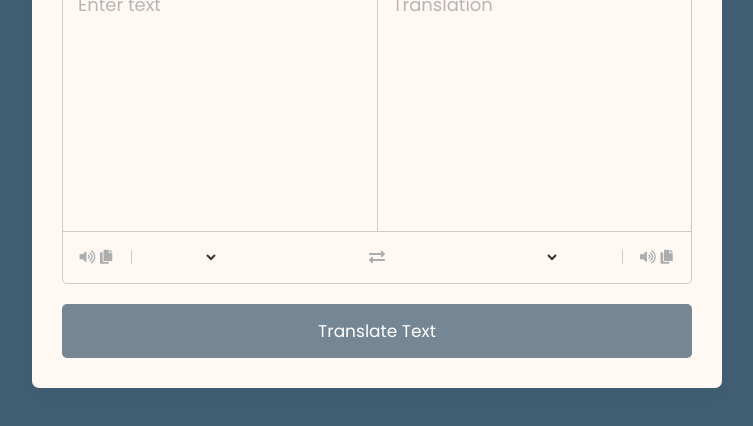
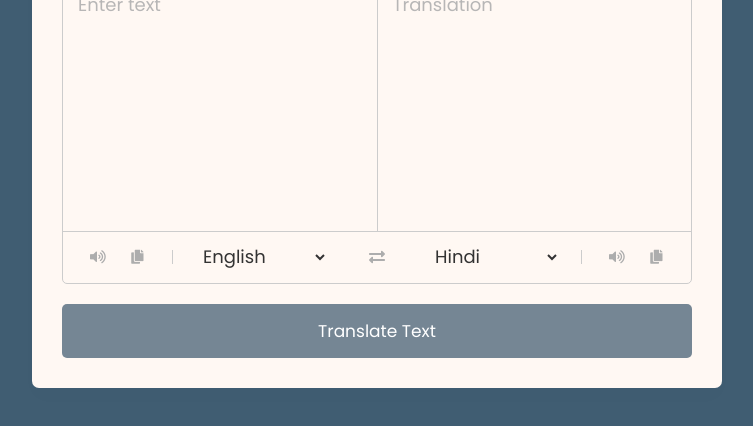
Before and after one commit to Eesha-reddy/language-translator, a plain HTML site: page index.html in a window 1280 px wide. Shown: the part 254-680 px from the top of the page, without its empty margins (263-1016 px from the left). Drawn offline with Linux system fonts and the light colour scheme.

Commit message:
Update index.html

```diff
--- a/index.html
+++ b/index.html
@@ -39,6 +39,6 @@
     </div>
 
     <script src="countries.js"></script>
-    <script src="script2.js"></script>
+    <script src="script.js"></script>
 </body>
 </html>
```
